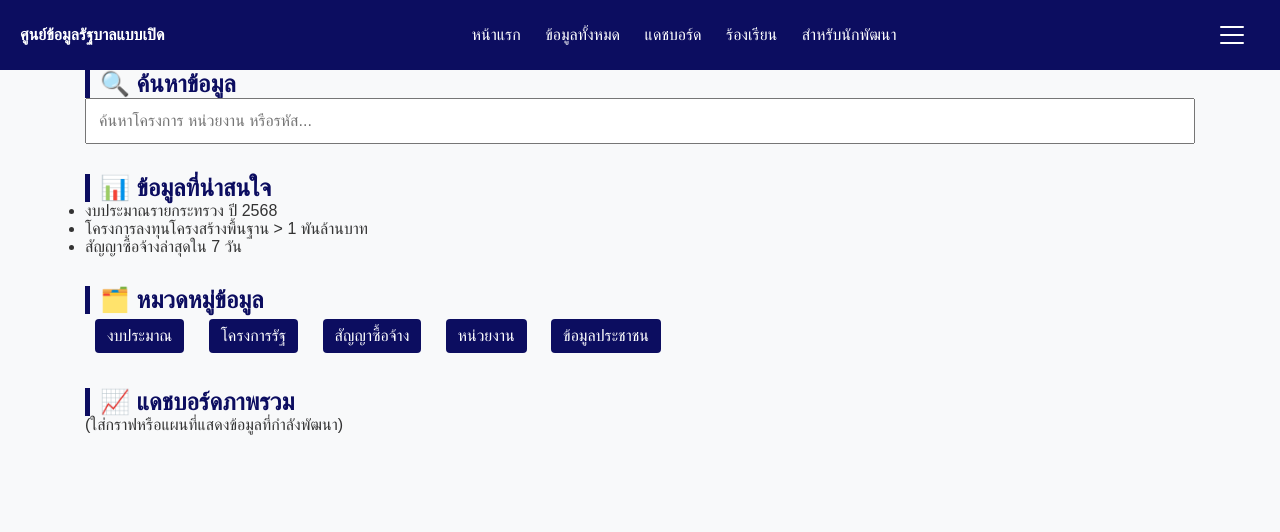
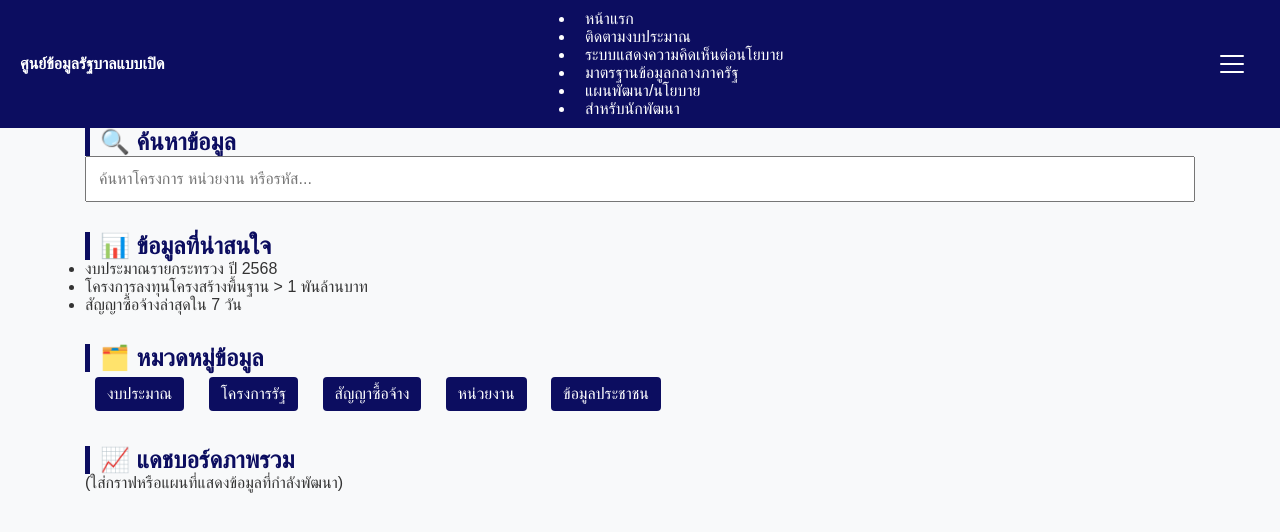
Before and after one commit to info-prt/OpenGov-Center, a plain HTML site: page test.html in a window 1280 px wide. Drawn offline with Linux system fonts and the light colour scheme; a web font is replaced by a local one.

Commit message:
Update test.html

```diff
--- a/test.html
+++ b/test.html
@@ -2,7 +2,7 @@
 <html lang="th">
 <head>
     <meta charset="UTF-8" />
-  <meta name="viewport" content="width=device-width, initial-scale=1.0"/>
+    <meta name="viewport" content="width=device-width, initial-scale=1.0" />
     <title>ศูนย์ข้อมูลรัฐบาลแบบเปิด</title>
     <link rel="stylesheet" href="/css/new-style.css">
 </head>
@@ -18,11 +18,14 @@
             <strong>ศูนย์ข้อมูลรัฐบาลแบบเปิด</strong>
         </div>
         <nav class="hd_list">
-      <a href="#">หน้าแรก</a>
-      <a href="#">ข้อมูลทั้งหมด</a>
-      <a href="#">แดชบอร์ด</a>
-      <a href="#">ร้องเรียน</a>
-      <a href="#">สำหรับนักพัฒนา</a>
+            <ul>
+                <li class="menu"><a href="/index">หน้าแรก</a></li>
+                <li class="menu"><a href="/DBT/">ติดตามงบประมาณ</a></li>
+                <li class="menu"><a href="/e-CitizenVoice/">ระบบแสดงความคิดเห็นต่อนโยบาย</a></li>
+                <li class="menu"><a href="/GDC/">มาตรฐานข้อมูลกลางภาครัฐ</a></li>
+                <li class="menu"><a href="policies">แผนพัฒนา/นโยบาย</a></li>
+                <li class="menu"><a class="admin-link" href="/admin/">สำหรับนักพัฒนา</a></li>
+            </ul>
         </nav>
         <div class="site-toggle" id="menuToggle">
             <b></b>
@@ -35,7 +38,8 @@
     <div class="container">
         <div class="section">
             <h2>🔍 ค้นหาข้อมูล</h2>
-      <input type="text" placeholder="ค้นหาโครงการ หน่วยงาน หรือรหัส..." style="width:100%;padding:12px;font-size:16px;">
+            <input type="text" placeholder="ค้นหาโครงการ หน่วยงาน หรือรหัส..."
+                style="width:100%;padding:12px;font-size:16px;">
         </div>
 
         <div class="section">
```
Lines whose indentation alone changed are shown as unchanged.
